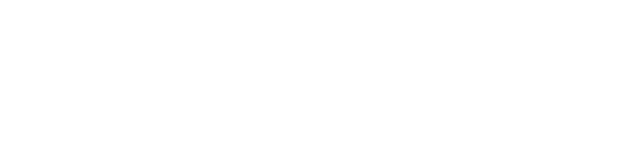
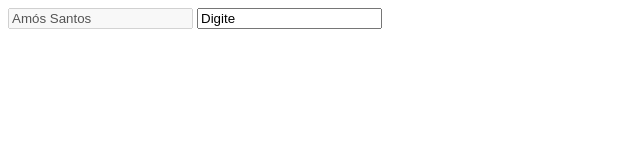
Before and after one commit to silastj/Function, a plain HTML site: page index.html in a window 1280 px wide. Shown: the whole page, without its empty margins (0-640 px from the left). Drawn offline with Linux system fonts and the light colour scheme.

Commit message:
Exercicios do DOM

```diff
--- a/index.html
+++ b/index.html
@@ -7,7 +7,8 @@
     <title>Javascript</title>
 </head>
 <body>
-
+    <input type="text" value="Digite" id="txtNome">
+    <input type="text" value="Digite" id="txtNome1">
     <script src="./js/script.js"></script>
 </body>
 </html>
--- a/js/script.js
+++ b/js/script.js
@@ -119,3 +119,13 @@ console.log('classificação IMC: ', classificacao);
 }
 }
 imc()
+
+// COLOCANDO OS VALORES DENTRO DO INPUT
+var name = "Amós";
+var sobreName = "Santos"
+
+document.querySelector('#txtNome').value = name +' '+sobreName;
+// SETANDO O DISABLE NO INPUT
+document.querySelector('#txtNome').disabled = true;
+//MUDANDO A PROPRIEDADE DO INPUT E SETANDO O READLONY ( SO LEITURA)
+document.querySelector('#txtNome1').readOnly = true;
```
